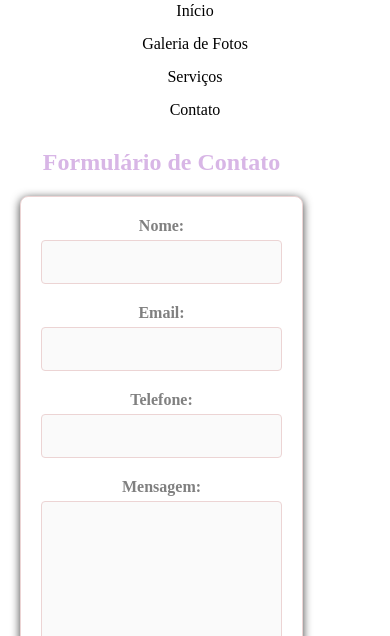
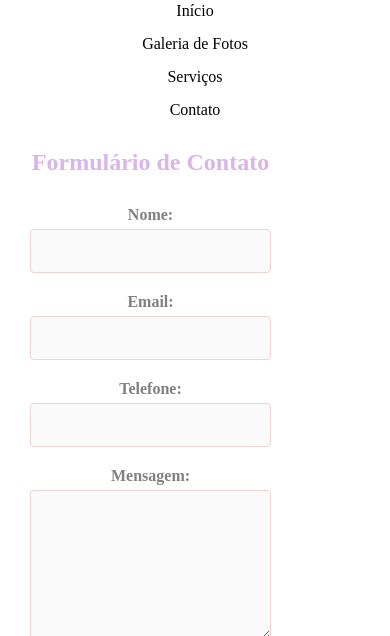
Before and after one commit to cmvales/teste3, a plain HTML site: page paginas/contato.html in a window 390 px wide. Shown: the part 208-844 px from the top of the page. Drawn offline with Linux system fonts and the light colour scheme.

Commit message:
Update formulario.css

```diff
--- a/folhasEstilos/formulario.css
+++ b/folhasEstilos/formulario.css
@@ -121,5 +121,8 @@ aside a:hover{
 
     form {
         width: 100%;
+        padding: 10px;
+        border: none;
+        box-shadow: none;
     }
 }
```
